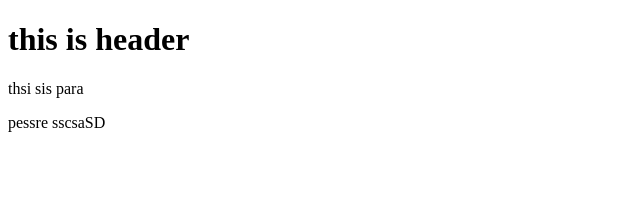
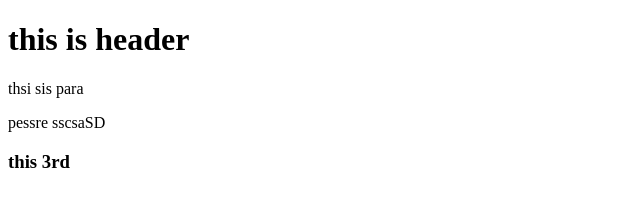
Before and after one commit to ronysarker/git-test, a plain HTML site: page index.html in a window 1280 px wide. Shown: the full height of the page, 0-640 px from the left. Drawn offline with Linux system fonts and the light colour scheme.

Commit message:
3RD commit

```diff
--- a/index.html
+++ b/index.html
@@ -11,5 +11,6 @@
     <h1>this is header</h1>
     <p>thsi sis para</p>
     <p>pessre sscsaSD</p>
+    <h3>this 3rd </h3>
 </body>
 </html>
```
